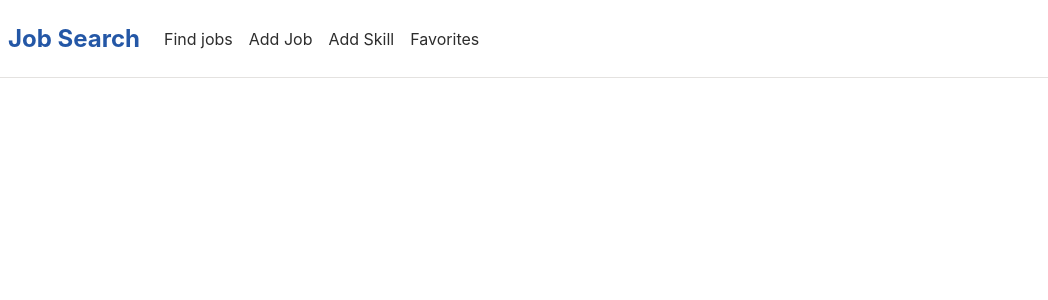
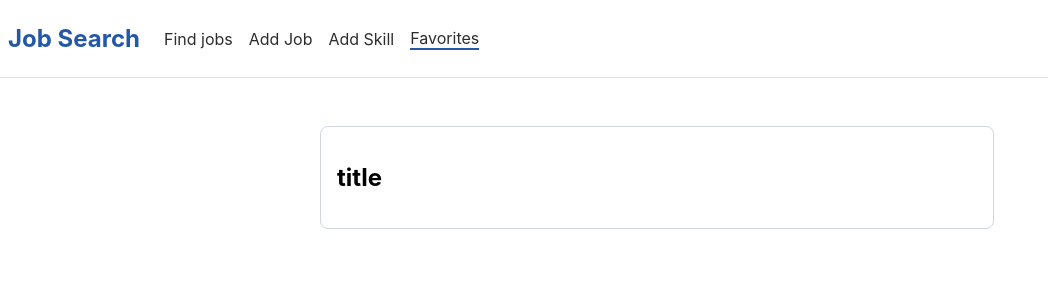
Before and after one commit to sounit-organization/job_search_app_front, a React (Create React App) app: page /favorite in a window 1280 px wide. Shown: the top 300 px of the page, without its empty margins (0-1048 px from the left). Built offline with nearby package versions, Linux system fonts and the light colour scheme.

Commit message:
add favorite page

```diff
--- a/package.json
+++ b/package.json
@@ -12,8 +12,11 @@
     "msw": "^0.39.2",
     "react": "^18.0.0",
     "react-dom": "^18.0.0",
+    "react-redux": "^8.0.1",
     "react-router-dom": "^6.3.0",
     "react-scripts": "5.0.1",
+    "redux": "^4.2.0",
+    "redux-thunk": "^2.4.1",
     "typescript": "^4.6.3",
     "web-vitals": "^2.1.4"
   },
--- a/src/App.tsx
+++ b/src/App.tsx
@@ -4,6 +4,7 @@ import Header from "../src/components/organisms/header";
 import CreateSkill from "./pages/create-skill";
 import JobList from "./pages/job-list";
 import CreateJob from "./pages/create-job";
+import Favorite from "./pages/favorite";
 
 // FIXME: no optimization before measure the performance
 // const Header = lazy(() => import("../src/components/organisms/header"));
@@ -22,7 +23,7 @@ function App() {
     },
     { path: "/jobs/new", element: <CreateJob /> },
     { path: "/skills/new", element: <CreateSkill /> },
-    // { path: "/favorite", element: <Favorite /> },
+    { path: "/favorite", element: <Favorite /> },
   ]);
   return (
     <>
--- a/src/components/organisms/header.tsx
+++ b/src/components/organisms/header.tsx
@@ -8,7 +8,7 @@ const Header = () => {
     { id: "n1", title: "Find jobs", to: "/" },
     { id: "n2", title: "Add Job", to: "/jobs/new" },
     { id: "n3", title: "Add Skill", to: "/skills/new" },
-    { id: "n4", title: "Favorites", to: "/skills/favorite" },
+    { id: "n4", title: "Favorites", to: "/favorite" },
   ];
 
   return (
--- a/src/index.tsx
+++ b/src/index.tsx
@@ -2,15 +2,22 @@ import React from "react";
 import ReactDOM from "react-dom/client";
 import "./index.css";
 import App from "./App";
-import { BrowserRouter as Router } from "react-router-dom";
+import { BrowserRouter } from "react-router-dom";
+import { configureStore } from "./services/re-ducks/store";
+import { Provider } from "react-redux";
+
+const reduxStore = configureStore();
 
 const root = ReactDOM.createRoot(
   document.getElementById("root") as HTMLElement
 );
+
 root.render(
   <React.StrictMode>
-    <Router>
-      <App />
-    </Router>
+    <Provider store={reduxStore}>
+      <BrowserRouter>
+        <App />
+      </BrowserRouter>
+    </Provider>
   </React.StrictMode>
 );
--- /dev/null
+++ b/src/pages/favorite.module.css
@@ -0,0 +1,8 @@
+.favorite__container {
+  width: 50vw;
+  margin: 3rem auto;
+}
+
+.favorite__card {
+  margin-bottom: 1rem;
+}
--- /dev/null
+++ b/src/pages/favorite.tsx
@@ -0,0 +1,24 @@
+import { useSelector } from "react-redux";
+import Card from "../components/atoms/card";
+import { RootState } from "../services/re-ducks/store";
+import classes from "./favorite.module.css";
+
+const Favorite = () => {
+  const favoriteJobs = useSelector(
+    (state: RootState) => state.favorite.favoriteJobs
+  );
+
+  console.log(favoriteJobs);
+
+  return (
+    <div className={classes.favorite__container}>
+      {favoriteJobs.map((job) => (
+        <Card className={classes.favorite__card}>
+          <h2>{job.title}</h2>
+        </Card>
+      ))}
+    </div>
+  );
+};
+
+export default Favorite;
--- /dev/null
+++ b/src/services/re-ducks/favorite/reducer.ts
@@ -0,0 +1,22 @@
+import { FavoriteActionTypes, FavoriteState } from "./types";
+
+const initialState: FavoriteState = {
+  favoriteJobs: [
+    {
+      id: "j1",
+      companyName: "companyName",
+      city: "city",
+      description: "description",
+      payment: 1.0,
+      skills: [],
+      title: "title",
+    },
+  ],
+};
+
+export const favoriteReducer = (
+  state = initialState,
+  action: FavoriteActionTypes
+) => {
+  return state;
+};
--- /dev/null
+++ b/src/services/re-ducks/favorite/types.ts
@@ -0,0 +1,8 @@
+import { Action } from "redux";
+import { IJob } from "../../../domain/Job";
+
+export type FavoriteState = {
+  favoriteJobs: IJob[];
+};
+
+export type FavoriteActionTypes = Action;
--- /dev/null
+++ b/src/services/re-ducks/store.ts
@@ -0,0 +1,12 @@
+import { combineReducers, createStore } from "redux";
+import { favoriteReducer } from "./favorite/reducer";
+
+const rootReducer = combineReducers({
+  favorite: favoriteReducer,
+});
+
+export function configureStore() {
+  return createStore(rootReducer);
+}
+
+export type RootState = ReturnType<typeof rootReducer>;
```
Also changed, not shown: 1 other file (tests, documents, lock files or other folders).
